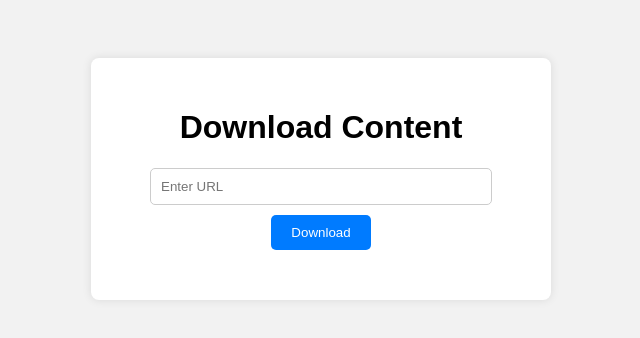
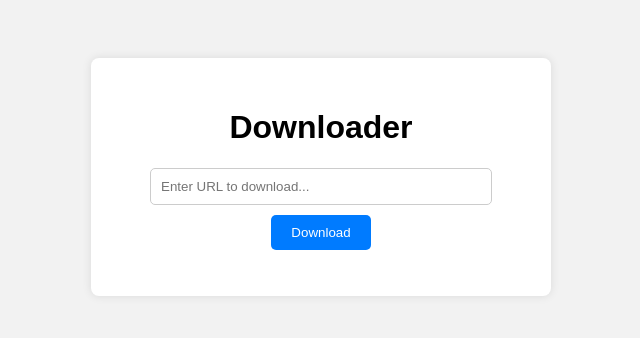
Before and after one commit to tradevanataweb/downloader, a plain HTML site: page index.html in a window 1280 px wide. Shown: the whole page, without its empty margins (319-959 px from the left). Drawn offline with Linux system fonts and the light colour scheme.

Commit message:
Update index.html

```diff
--- a/index.html
+++ b/index.html
@@ -2,16 +2,16 @@
 <html lang="en">
 <head>
   <meta charset="UTF-8" />
-  <meta name="viewport" content="width=device-width, initial-scale=1.0" />
+  <meta name="viewport" content="width=device-width, initial-scale=1.0"/>
   <title>Content Downloader</title>
   <link rel="stylesheet" href="style.css" />
 </head>
 <body>
   <div class="container">
-    <h1>Download Content</h1>
-    <input type="text" id="urlInput" placeholder="Enter URL" />
-    <button id="downloadBtn">Download</button>
-    <div id="result"></div>
+    <h1>Downloader</h1>
+    <input type="text" id="urlInput" placeholder="Enter URL to download..." />
+    <button onclick="downloadContent()">Download</button>
+    <p id="statusMessage"></p>
   </div>
 
   <script src="script.js"></script>
```
